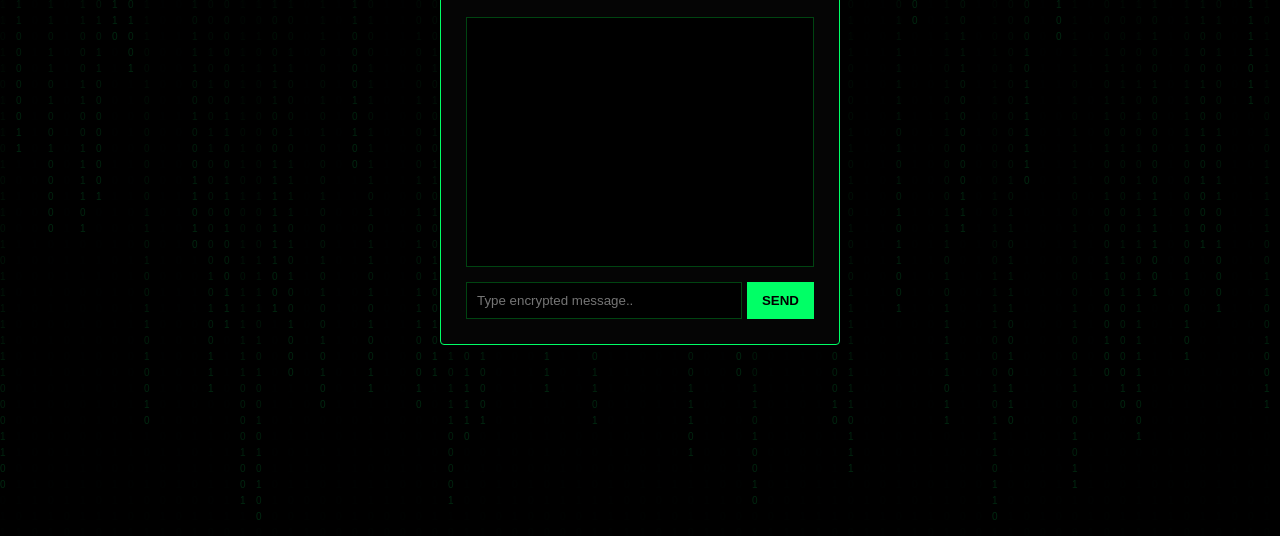
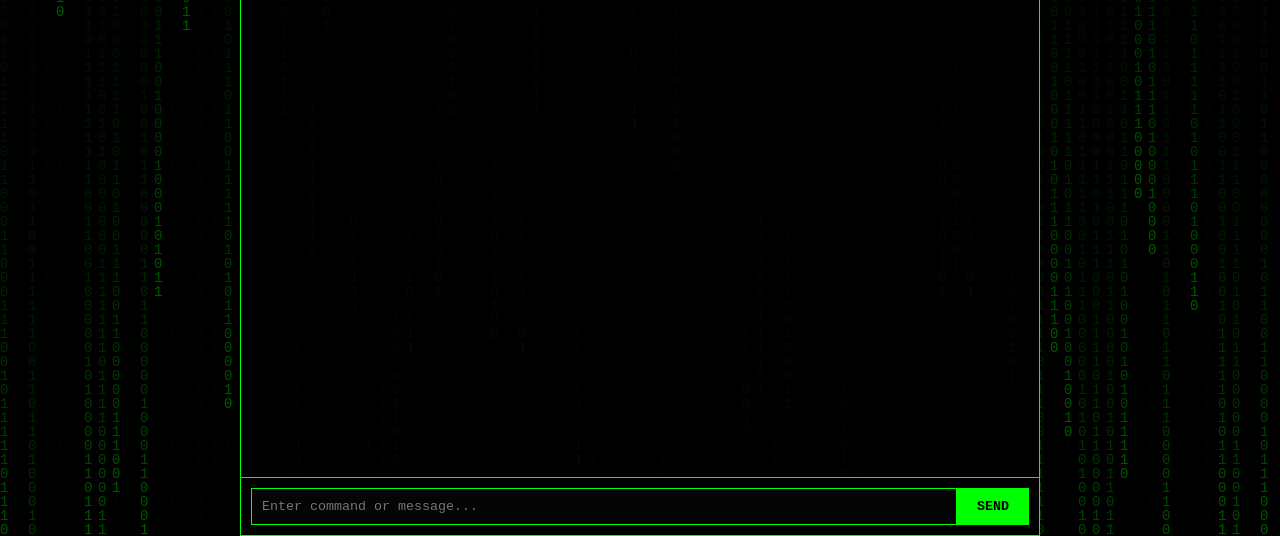
Before and after one commit to jubayerahmed7/Nexus-Void, a website: page NEXUS-VOID/public/index.html in a window 1280 px wide. Shown: the part 264-800 px from the top of the page. Drawn offline with Linux system fonts and the light colour scheme.

Commit message:
Increased Matrix binary glow and fixed UI card

```diff
--- a/NEXUS-VOID/public/index.html
+++ b/NEXUS-VOID/public/index.html
@@ -3,102 +3,114 @@
 <head>
     <meta charset="UTF-8">
     <meta name="viewport" content="width=device-width, initial-scale=1.0">
-    <title>NEXUS-VOID NETWORK</title>
+    <title>NEXUS-VOID</title>
     <style>
         * { margin: 0; padding: 0; box-sizing: border-box; }
-        body {
-            background: #000; /* একদম কালো ব্যাকগ্রাউন্ড */
-            color: #00ff66;
-            font-family: 'Courier New', Courier, monospace;
-            min-height: 100vh;
-            display: flex;
-            justify-content: center;
-            align-items: center;
-            overflow: hidden;
-        }
+        body { background: #000; color: #0f0; font-family: monospace; overflow: hidden; }
 
-        #matrix { position: fixed; top: 0; left: 0; z-index: 1; opacity: 0.15; }
+        /* Matrix Canvas Background */
+        canvas { position: fixed; top: 0; left: 0; z-index: 1; opacity: 0.35; }
 
-        .card-container {
-            position: relative;
-            z-index: 2;
-            background: #050505; /* কার্ডের ব্যাকগ্রাউন্ড কালো */
-            border: 1px solid #00ff66;
-            border-radius: 4px;
-            padding: 25px;
-            width: 90%;
-            max-width: 400px;
-        }
+        /* App Container */
+        .app-container { position: relative; z-index: 2; display: flex; flex-direction: column; height: 100vh; max-width: 800px; margin: 0 auto; border: 1px solid #0f0; background: rgba(0, 0, 0, 0.88); }
+        .header { padding: 15px; border-bottom: 1px solid #0f0; text-align: center; font-weight: bold; font-size: 1.2rem; text-shadow: 0 0 5px #0f0; }
 
-        .glitch-title { font-size: 1.5rem; font-weight: bold; text-align: center; margin-bottom: 5px; text-shadow: 0 0 5px #00ff66; }
-        .subtitle { font-size: 0.6rem; text-align: center; color: #008833; margin-bottom: 20px; text-transform: uppercase; }
+        /* Chat Box */
+        .chat-box { flex: 1; padding: 15px; overflow-y: auto; display: flex; flex-direction: column; gap: 10px; }
+        .msg { padding: 8px 12px; border-radius: 4px; max-width: 80%; word-break: break-word; }
+        .user-msg { background: rgba(0, 255, 0, 0.15); border: 1px solid #0f0; align-self: flex-end; color: #fff; }
+        .bot-msg { background: rgba(0, 50, 0, 0.4); border: 1px solid #005500; align-self: flex-start; color: #0f0; }
 
-        #chat-box {
-            height: 250px;
-            overflow-y: auto;
-            border: 1px solid #004411;
-            padding: 10px;
-            margin-bottom: 15px;
-            background: #000;
-        }
-
-        .chat-input-wrapper { display: flex; gap: 5px; }
-        .chat-input-wrapper input {
-            flex: 1;
-            background: #000;
-            border: 1px solid #004411;
-            padding: 10px;
-            color: #00ff66;
-            outline: none;
-        }
-
-        .btn-send {
-            background: #00ff66;
-            color: #000;
-            border: none;
-            padding: 0 15px;
-            font-weight: bold;
-            cursor: pointer;
-        }
+        /* Input Area */
+        .input-area { display: flex; border-top: 1px solid #0f0; padding: 10px; background: #000; }
+        input { flex: 1; background: #050505; border: 1px solid #0f0; padding: 10px; color: #0f0; outline: none; font-family: monospace; }
+        button { background: #0f0; color: #000; border: none; padding: 10px 20px; font-weight: bold; cursor: pointer; font-family: monospace; }
+        button:hover { background: #00cc00; }
     </style>
 </head>
 <body>
+
     <canvas id="matrix"></canvas>
-    <div class="card-container">
-        <div class="glitch-title">NEXUS // VOID</div>
-        <div class="subtitle">SECURE COMMUNICATION NODE</div>
 
-        <div id="chat-box"></div>
-        <div class="chat-input-wrapper">
-            <input type="text" id="chatInput" placeholder="Type encrypted message..">
-            <button onclick="sendMsg()" class="btn-send">SEND</button>
+    <div class="app-container">
+        <div class="header">[+] NEXUS-VOID SECURE TERMINAL v2.0</div>
+        <div class="chat-box" id="chatBox"></div>
+        <div class="input-area">
+            <input type="text" id="userInput" placeholder="Enter command or message..." autocomplete="off">
+            <button onclick="sendMessage()">SEND</button>
         </div>
     </div>
 
     <script>
+        // Matrix Effect
         const canvas = document.getElementById('matrix');
         const ctx = canvas.getContext('2d');
         canvas.width = window.innerWidth;
         canvas.height = window.innerHeight;
-        const drops = Array(Math.floor(canvas.width / 16)).fill(1);
-        function draw() {
+
+        const binary = "01";
+        const fontSize = 14;
+        const columns = canvas.width / fontSize;
+        const drops = Array(Math.floor(columns)).fill(1);
+
+        function drawMatrix() {
             ctx.fillStyle = "rgba(0, 0, 0, 0.05)";
             ctx.fillRect(0, 0, canvas.width, canvas.height);
-            ctx.fillStyle = "#00ff66";
-            drops.forEach((d, i) => {
-                ctx.fillText(Math.random() > 0.5 ? "1" : "0", i * 16, d * 16);
-                if (d * 16 > canvas.height && Math.random() > 0.97) drops[i] = 0;
+            ctx.fillStyle = "#0f0";
+            ctx.font = fontSize + "px monospace";
+
+            for (let i = 0; i < drops.length; i++) {
+                const text = binary.charAt(Math.floor(Math.random() * binary.length));
+                ctx.fillText(text, i * fontSize, drops[i] * fontSize);
+                if (drops[i] * fontSize > canvas.height && Math.random() > 0.975) {
+                    drops[i] = 0;
+                }
                 drops[i]++;
-            });
+            }
         }
-        setInterval(draw, 50);
+        setInterval(drawMatrix, 40);
 
-        function sendMsg() {
-            const input = document.getElementById('chatInput');
-            if (!input.value.trim()) return;
-            document.getElementById('chat-box').innerHTML += `<div>> ${input.value}</div>`;
+        // Chat Memory (LocalStorage)
+        const chatBox = document.getElementById('chatBox');
+
+        window.onload = function() {
+            const savedChats = JSON.parse(localStorage.getItem('nexus_chats')) || [];
+            savedChats.forEach(chat => renderMessage(chat.text, chat.sender));
+        };
+
+        function renderMessage(text, sender) {
+            const msgDiv = document.createElement('div');
+            msgDiv.classList.add('msg', sender === 'user' ? 'user-msg' : 'bot-msg');
+            msgDiv.innerText = (sender === 'user' ? '> ' : '[VOID]: ') + text;
+            chatBox.appendChild(msgDiv);
+            chatBox.scrollTop = chatBox.scrollHeight;
+        }
+
+        function saveChatToStorage(text, sender) {
+            const savedChats = JSON.parse(localStorage.getItem('nexus_chats')) || [];
+            savedChats.push({ text, sender });
+            localStorage.setItem('nexus_chats', JSON.stringify(savedChats));
+        }
+
+        function sendMessage() {
+            const input = document.getElementById('userInput');
+            const text = input.value.trim();
+            if (!text) return;
+
+            renderMessage(text, 'user');
+            saveChatToStorage(text, 'user');
             input.value = '';
+
+            setTimeout(() => {
+                const responseText = "Acknowledged: System processing command '" + text + "'";
+                renderMessage(responseText, 'bot');
+                saveChatToStorage(responseText, 'bot');
+            }, 600);
         }
+
+        document.getElementById('userInput').addEventListener('keypress', function (e) {
+            if (e.key === 'Enter') sendMessage();
+        });
     </script>
 </body>
 </html>
```
